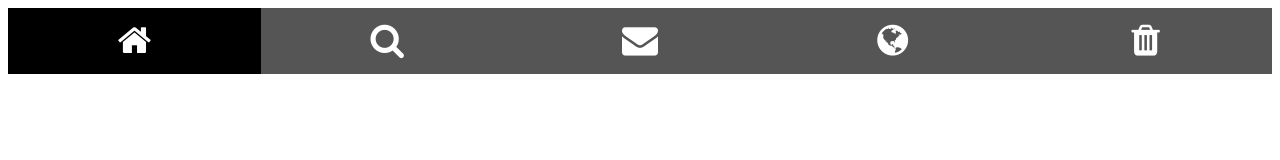
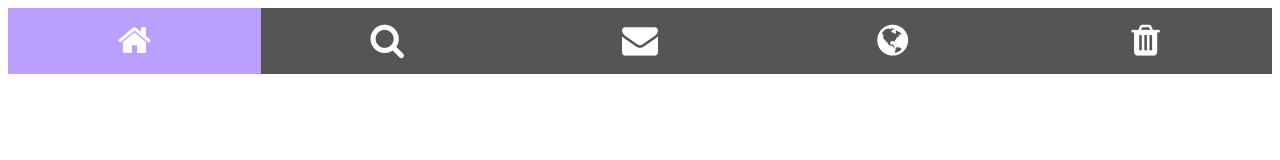
Before and after one commit to raulsr92/icon-bar-repo-prueba1, a plain HTML site: page index.html in a window 1280 px wide. In both pictures the pointer is over the link 134 px from the left and 41 px from the top of the page. Drawn offline with Linux system fonts and the light colour scheme.

Commit message:
1°commit desde repo local icon-bar-repo-prueba1

```diff
--- a/css/estilos.css
+++ b/css/estilos.css
@@ -15,7 +15,7 @@
   }
 
   .icon-bar a:hover {
-    background-color: #000; /* Add a hover color */
+    background-color: #BA9FFF; /* Add a hover color */
   }
 
   .active {
```
